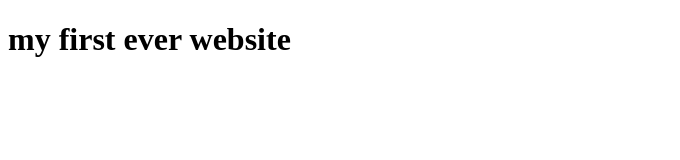
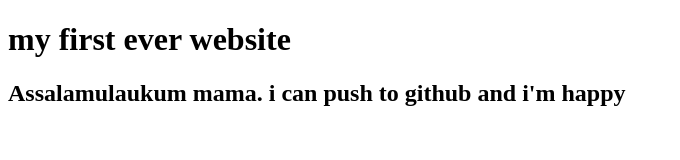
Before and after one commit to abdullahniloy/my-first-website, a plain HTML site: page index.html in a window 1280 px wide. Shown: the whole page, without its empty margins (0-680 px from the left). Drawn offline with Linux system fonts and the light colour scheme.

Commit message:
learn github

```diff
--- a/index.html
+++ b/index.html
@@ -7,5 +7,7 @@
 </head>
 <body>
     <h1>my first ever website</h1>
+    <h2>Assalamulaukum mama. i can push to github and i'm happy</h2>
+
 </body>
 </html>
```
